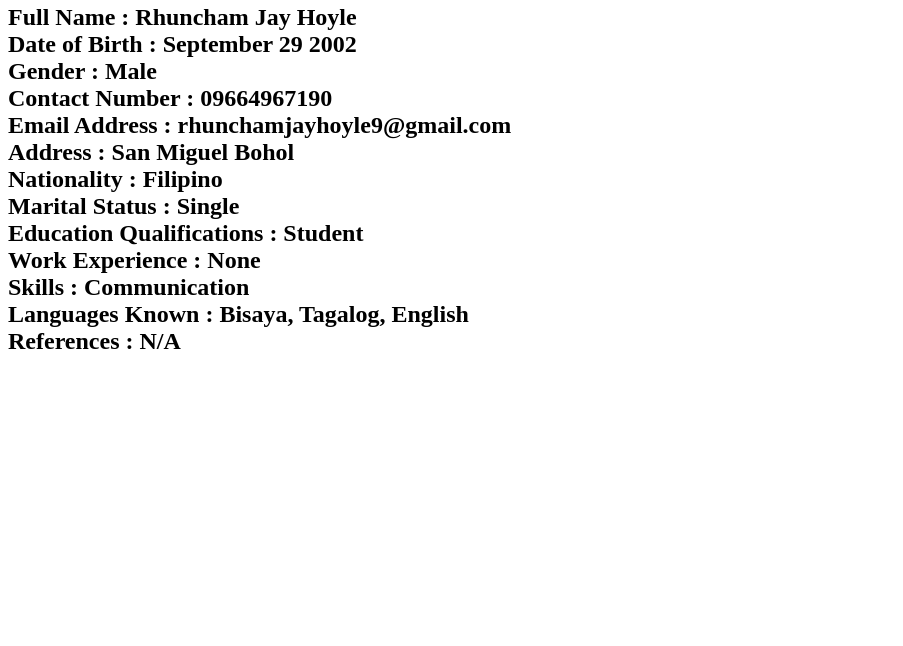
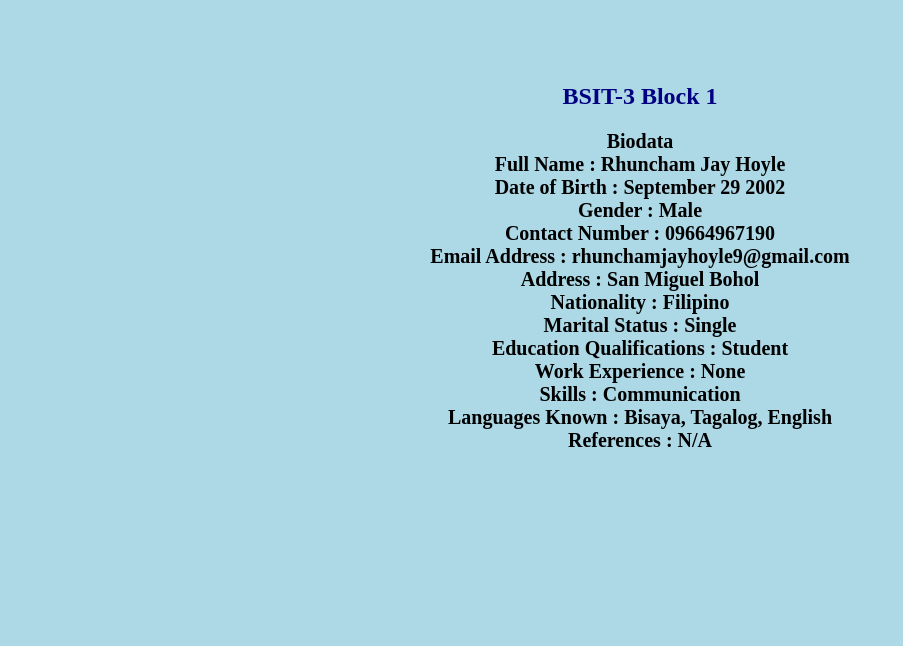
Before and after one commit to HoyleRjhay/Biodata_project, a plain HTML site: page index.html in a window 1280 px wide. Shown: the part 154-800 px from the top of the page, without its empty margins (0-903 px from the left). Drawn offline with Linux system fonts and the light colour scheme.

Commit message:
Saved CSS Design

```diff
--- a/index.html
+++ b/index.html
@@ -3,7 +3,7 @@
 <head>
     <meta charset="UTF-8">
     <title>Page title</title>
-
+  <link rel="stylesheet" href="style.css">
 </head>
 <body>
     <h1>College of Computer Studies</h>
--- /dev/null
+++ b/style.css
@@ -0,0 +1,18 @@
+body {
+  font: Arial;
+  padding:0;
+  margin:0;
+  background-color: lightblue;
+}
+
+h1,h2 {
+  text-align: center;
+  color: navy;
+  margin-top:100px;
+  margin-bottom:10px;
+}
+p{
+    font-size:20px;
+    text-align: center;
+    color:black;
+}
```
